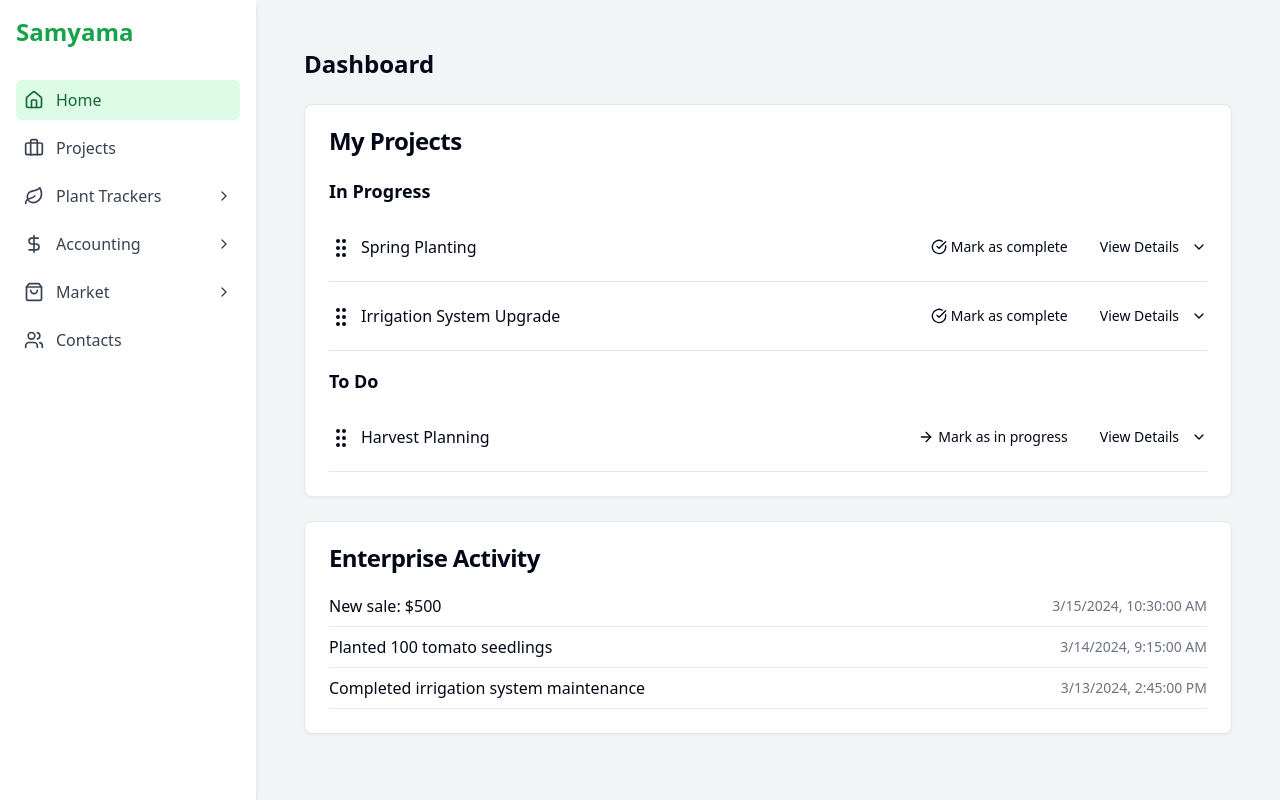
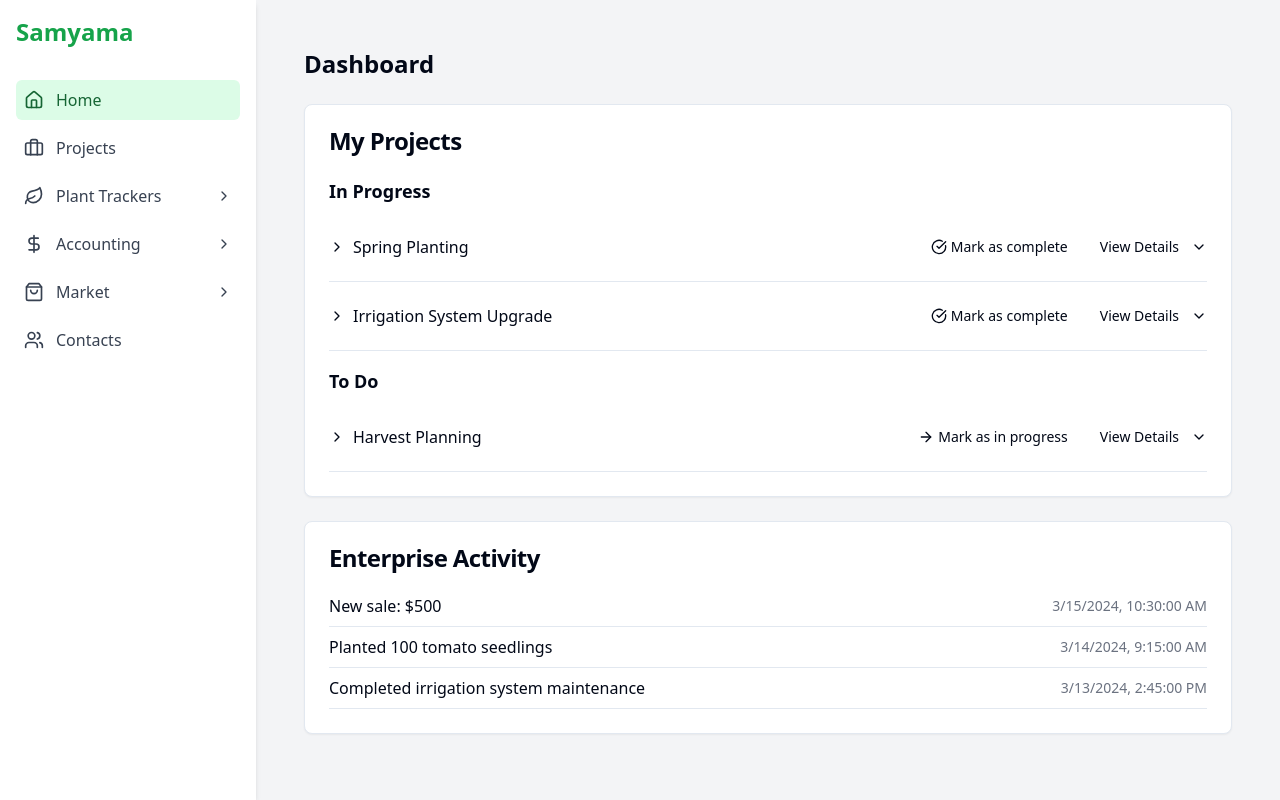
Before and after one commit to Giving-Back-Studio/samyama, a React (Vite) app: page / in a window 1280 px wide. Built offline with nearby package versions, Linux system fonts and the light colour scheme.

Commit message:
Move toggle icon to left
Repositioned the toggle icon in the project list to the far left, replacing the grip icon for improved accessibility and usability.
[skip gpt_engineer]

```diff
--- a/src/components/ProjectList.jsx
+++ b/src/components/ProjectList.jsx
@@ -1,7 +1,7 @@
 import React from 'react';
 import { Accordion, AccordionContent, AccordionItem, AccordionTrigger } from "@/components/ui/accordion";
 import { Button } from "@/components/ui/button";
-import { CheckCircle, ArrowRight, GripVertical } from "lucide-react";
+import { CheckCircle, ArrowRight, ChevronRight, ChevronDown } from "lucide-react";
 import { Droppable, Draggable } from '@hello-pangea/dnd';
 
 const ProjectList = ({ projects, status, openProject, setOpenProject, toggleActionCompletion, onViewDetails }) => {
@@ -17,12 +17,16 @@ const ProjectList = ({ projects, status, openProject, setOpenProject, toggleActi
               {filteredProjects.map((project, index) => (
                 <Draggable key={project.id} draggableId={project.id.toString()} index={index}>
                   {(provided) => (
-                    <div ref={provided.innerRef} {...provided.draggableProps}>
+                    <div ref={provided.innerRef} {...provided.draggableProps} {...provided.dragHandleProps}>
                       <AccordionItem value={project.id.toString()}>
                         <AccordionTrigger className="hover:no-underline">
                           <div className="flex items-center justify-between w-full">
                             <div className="flex items-center">
-                              <span {...provided.dragHandleProps}><GripVertical className="inline mr-2" /></span>
+                              {openProject === project.id.toString() ? (
+                                <ChevronDown className="h-4 w-4 mr-2" />
+                              ) : (
+                                <ChevronRight className="h-4 w-4 mr-2" />
+                              )}
                               <span className="text-sm md:text-base text-left">{project.name}</span>
                             </div>
                             <div className="flex items-center space-x-2">
```
